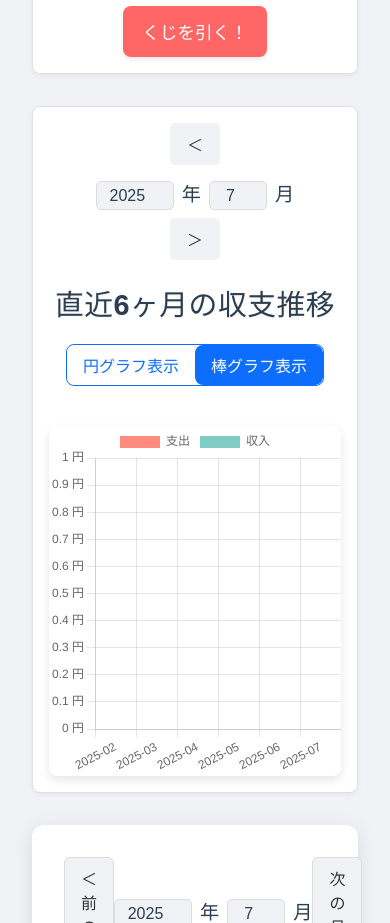
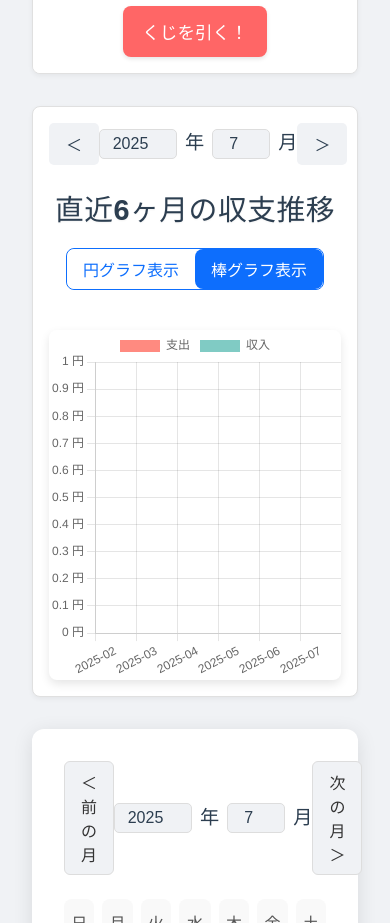
Before and after one commit to noctali168/Vue-kakeiboD, a Vue app: page / in a window 390 px wide. Shown: the part 880-1803 px from the top of the page. Built offline with nearby package versions, Linux system fonts and the light colour scheme.

Commit message:
グラフ再修正

```diff
--- a/src/components/SummaryArea.vue
+++ b/src/components/SummaryArea.vue
@@ -1,7 +1,16 @@
 <template>
   <div class="component-container">
     <div class="header">
-      <h3>{{ displayChartType === 'pie' ? currentMonthYear + 'の収支内訳' : '直近6ヶ月の収支推移' }}</h3>
+      <div class="month-navigation">
+        <button @click="prevMonth" class="nav-button">＜</button>
+        <div class="month-year-inputs">
+          <input type="number" v-model.number="selectedYear" class="year-input" min="2000" max="2100" />年
+          <input type="number" v-model.number="selectedMonth" class="month-input" min="1" max="12" />月
+        </div>
+        <button @click="nextMonth" class="nav-button">＞</button>
+      </div>
+
+      <h3>{{ displayChartType === 'pie' ? selectedYear + '年' + selectedMonth + '月の収支内訳' : '直近6ヶ月の収支推移' }}</h3>
 
       <div class="toggle-buttons chart-type-selector">
         <button @click="displayChartType = 'pie'" :class="{ active: displayChartType === 'pie' }">円グラフ表示</button>
@@ -61,27 +70,60 @@ ChartJS.register(
 );
 
 const props = defineProps({
-  expenseData: { type: Object, required: true },
-  incomeData: { type: Object, required: true },
   categories: { type: Object, required: true },
-  records: { type: Array, required: true },
+  records: { type: Array, required: true }, // ★変更点★ records全体を受け取る
 });
 
-// 円グラフと棒グラフの表示タイプを管理
+// SummaryArea内部で年月を管理
+const now = new Date();
+const selectedYear = ref(now.getFullYear());
+const selectedMonth = ref(now.getMonth() + 1);
+
+// 月を変更する関数 (SummaryArea内部用)
+const prevMonth = () => {
+  if (selectedMonth.value === 1) {
+    selectedMonth.value = 12;
+    selectedYear.value -= 1;
+  } else {
+    selectedMonth.value -= 1;
+  }
+};
+
+const nextMonth = () => {
+  if (selectedMonth.value === 12) {
+    selectedMonth.value = 1;
+    selectedYear.value += 1;
+  } else {
+    selectedMonth.value += 1;
+  }
+};
+
+
 const displayChartType = ref('bar'); // 初期表示は棒グラフのまま
 
-const currentMonthYear = computed(() => {
-  const now = new Date();
-  const year = now.getFullYear();
-  const month = now.getMonth() + 1;
-  return `${year}年${month}月`;
+// ★追加★ グラフ表示用のフィルタリング済みレコード
+const filteredRecordsForGraphMonth = computed(() => {
+  const ym = `${selectedYear.value}-${String(selectedMonth.value).padStart(2, '0')}`;
+  return props.records.filter(r => r.date.startsWith(ym));
 });
 
-// --------- 円グラフデータ (支出) ---------
+// --------- 円グラフデータ (支出) - filteredRecordsForGraphMonthを使用 ---------
 const expenseChartData = computed(() => {
-  const labels = Object.keys(props.expenseData);
-  const data = Object.values(props.expenseData);
+  const expenses = {};
+  filteredRecordsForGraphMonth.value
+    .filter(r => r.type === '支出')
+    .forEach(record => {
+      const category = record.category;
+      const amount = Number(record.amount) || 0;
+      if (expenses[category]) {
+        expenses[category] += amount;
+      } else {
+        expenses[category] = amount;
+      }
+    });
 
+  const labels = Object.keys(expenses);
+  const data = Object.values(expenses);
   const backgroundColors = labels.map(label => {
     const category = props.categories.支出.find(c => c.name === label);
     return category ? category.color : '#cccccc';
@@ -93,11 +135,23 @@ const expenseChartData = computed(() => {
   };
 });
 
-// --------- 円グラフデータ (収入) ---------
+// --------- 円グラフデータ (収入) - filteredRecordsForGraphMonthを使用 ---------
 const incomeChartData = computed(() => {
-  const labels = Object.keys(props.incomeData);
-  const data = Object.values(props.incomeData);
+  const incomes = {};
+  filteredRecordsForGraphMonth.value
+    .filter(r => r.type === '収入')
+    .forEach(record => {
+      const category = record.category;
+      const amount = Number(record.amount) || 0;
+      if (incomes[category]) {
+        incomes[category] += amount;
+      } else {
+        incomes[category] = amount;
+      }
+    });
 
+  const labels = Object.keys(incomes);
+  const data = Object.values(incomes);
   const backgroundColors = labels.map(label => {
     const category = props.categories.収入.find(c => c.name === label);
     return category ? category.color : '#cccccc';
@@ -129,11 +183,12 @@ const baseChartOptions = {
 };
 
 // --------- 棒グラフ用ロジック ---------
+// ★修正★ 選択された年月に基づいて過去の月を取得
 function getPastMonths(count = 6) {
   const result = [];
-  const now = new Date();
+  const baseDate = new Date(selectedYear.value, selectedMonth.value - 1, 1); // SummaryArea内部の年月を基準に
   for (let i = count - 1; i >= 0; i--) {
-    const d = new Date(now.getFullYear(), now.getMonth() - i, 1);
+    const d = new Date(baseDate.getFullYear(), baseDate.getMonth() - i, 1);
     const y = d.getFullYear();
     const m = d.getMonth() + 1;
     result.push(`${y}-${m.toString().padStart(2, '0')}`);
@@ -147,7 +202,7 @@ const barChartData = computed(() => {
   const incomeData = [];
 
   months.forEach(month => {
-    const filtered = props.records.filter(r => r.date.startsWith(month));
+    const filtered = props.records.filter(r => r.date.startsWith(month)); // records全体からフィルタリング
     const monthExpense = filtered
       .filter(r => r.type === '支出')
       .reduce((sum, r) => sum + Number(r.amount || 0), 0);
@@ -217,6 +272,51 @@ h3 {
   text-shadow: 0 1px 2px rgba(0,0,0,0.05);
 }
 
+/* 月切り替えナビゲーションのスタイル */
+.month-navigation {
+  display: flex;
+  justify-content: space-between;
+  align-items: center;
+  margin-bottom: 1.5rem;
+  font-size: 1.2rem;
+  color: #2c3e50;
+  font-weight: bold;
+}
+
+.month-navigation .nav-button {
+  background-color: #f0f2f5;
+  color: #2c3e50;
+  padding: 0.5rem 1rem;
+  border-radius: 5px;
+  cursor: pointer;
+  transition: background-color 0.2s;
+  font-weight: normal;
+  font-size: 1rem;
+}
+.month-navigation .nav-button:hover {
+  background-color: #e0e0e0;
+}
+/* 年月入力フィールドのスタイル */
+.month-year-inputs {
+  display: flex;
+  align-items: center;
+  gap: 0.5rem;
+}
+.month-year-inputs input {
+  width: 60px; /* 年入力の幅 */
+  text-align: center;
+  padding: 0.3rem 0.5rem;
+  border: 1px solid #ddd;
+  border-radius: 5px;
+  font-size: 1rem;
+  color: #2c3e50; /* 文字色を濃く */
+  background-color: #f0f2f5; /* 背景色を明るく */
+}
+.month-year-inputs .month-input {
+  width: 40px; /* 月入力の幅 */
+}
+
+
 /* グラフタイプ選択ボタン */
 .toggle-buttons {
   display: flex;
@@ -249,7 +349,7 @@ h3 {
   display: flex;
   flex-wrap: wrap;
   justify-content: center;
-  gap: 2rem; /* グラフ間のスペース */
+  gap: 2rem;
 }
 
 .chart-section {
@@ -271,7 +371,7 @@ h3 {
 .chart-wrapper {
   position: relative;
   width: 100%;
-  height: 250px; /* 円グラフの高さ */
+  height: 250px;
   margin: auto;
   box-shadow: 0 4px 10px rgba(0,0,0,0.1);
   border-radius: 8px;
@@ -281,11 +381,11 @@ h3 {
 /* 棒グラフ専用のコンテナ */
 .bar-chart-container {
   width: 100%;
-  padding-top: 1rem; /* グラフの上部にスペース */
+  padding-top: 1rem;
 }
 
 .large-chart-wrapper {
-  height: 350px; /* 棒グラフの高さ */
+  height: 350px;
 }
 
 p {
--- a/src/pages/HomePage.vue
+++ b/src/pages/HomePage.vue
@@ -34,23 +34,9 @@
       </div>
 
       <div class="content-right card-container summary-chart-container">
-        <div class="month-navigation">
-          <button @click="prevGraphMonth" class="nav-button">＜</button>
-          <div class="month-year-inputs">
-            <input type="number" v-model.number="selectedGraphYear" class="year-input" min="2000" max="2100" />年
-            <input type="number" v-model.number="selectedGraphMonth" class="month-input" min="1" max="12" />月
-          </div>
-          <button @click="nextGraphMonth" class="nav-button">＞</button>
-        </div>
-
         <SummaryArea
-          :expense-data="monthlyExpensesByCategoryForGraph"
-          :income-data="monthlyIncomesByCategoryForGraph"
           :categories="categories"
-          :records="records"
-          :selected-year="selectedGraphYear"
-          :selected-month="selectedGraphMonth"
-          class="summary-area-component"
+          :records="records" class="summary-area-component"
         />
       </div>
     </div>
@@ -97,28 +83,13 @@ const getJSTDate = () => new Date(Date.now() + ((new Date().getTimezoneOffset()
 const currentJSTYear = ref(getJSTDate().getFullYear());
 const currentJSTMonth = ref(getJSTDate().getMonth() + 1);
 
-// グラフ表示用の年月 (ユーザーが変更する)
-const selectedGraphYear = ref(currentJSTYear.value);
-const selectedGraphMonth = ref(currentJSTMonth.value);
+// ★削除★ グラフ表示用の年月 (SummaryArea.vueに移動)
+// const selectedGraphYear = ref(currentJSTYear.value);
+// const selectedGraphMonth = ref(currentJSTMonth.value);
 
-// 月を変更する関数 (グラフ表示用)
-const prevGraphMonth = () => {
-  if (selectedGraphMonth.value === 1) {
-    selectedGraphMonth.value = 12;
-    selectedGraphYear.value -= 1;
-  } else {
-    selectedGraphMonth.value -= 1;
-  }
-};
-
-const nextGraphMonth = () => {
-  if (selectedGraphMonth.value === 12) {
-    selectedGraphMonth.value = 1;
-    selectedGraphYear.value += 1;
-  } else {
-    selectedGraphMonth.value += 1;
-  }
-};
+// ★削除★ 月を変更する関数 (SummaryArea.vueに移動)
+// const prevGraphMonth = () => { ... };
+// const nextGraphMonth = () => { ... };
 
 
 // ご褒美ボタンが押された時の処理
@@ -149,7 +120,7 @@ onMounted(() => {
 });
 
 
-// 「現在の月」のデータ (GoalTrackerなどに影響)
+// 「現在の月」のデータ (GoalTrackerなどに影響) - 変更なし
 const filteredRecordsForCurrentMonth = computed(() => {
   const ym = `${currentJSTYear.value}-${String(currentJSTMonth.value).padStart(2, '0')}`;
   return records.value.filter(r => r.date.startsWith(ym));
@@ -175,43 +146,10 @@ const achievementRate = computed(() => {
 });
 
 
-// 「グラフ表示用」のデータ
-const filteredRecordsForGraphMonth = computed(() => {
-  const ym = `${selectedGraphYear.value}-${String(selectedGraphMonth.value).padStart(2, '0')}`;
-  return records.value.filter(r => r.date.startsWith(ym));
-});
-
-const monthlyExpensesByCategoryForGraph = computed(() => {
-  const expenses = {};
-  filteredRecordsForGraphMonth.value
-    .filter(r => r.type === '支出')
-    .forEach(record => {
-      const category = record.category;
-      const amount = Number(record.amount) || 0;
-      if (expenses[category]) {
-        expenses[category] += amount;
-      } else {
-        expenses[category] = amount;
-      }
-    });
-  return expenses;
-});
-
-const monthlyIncomesByCategoryForGraph = computed(() => {
-  const incomes = {};
-  filteredRecordsForGraphMonth.value
-    .filter(r => r.type === '収入')
-    .forEach(record => {
-      const category = record.category;
-      const amount = Number(record.amount) || 0;
-      if (incomes[category]) {
-        incomes[category] += amount;
-      } else {
-        incomes[category] = amount;
-      }
-    });
-  return incomes;
-});
+// ★削除★ 「グラフ表示用」のデータはSummaryArea.vueで直接計算
+// const filteredRecordsForGraphMonth = computed(() => { ... });
+// const monthlyExpensesByCategoryForGraph = computed(() => { ... });
+// const monthlyIncomesByCategoryForGraph = computed(() => { ... });
 
 
 const updateGoalAmount = (newGoal) => {
@@ -356,7 +294,8 @@ const updateGoalAmount = (newGoal) => {
   padding: 1.5rem; /* SummaryArea内部のpaddingと競合しないように調整 */
 }
 
-/* 月切り替えナビゲーションのスタイル */
+/* 月切り替えナビゲーションのスタイルはHomePage.vueからは削除 */
+/*
 .month-navigation {
   display: flex;
   justify-content: space-between;
@@ -380,27 +319,25 @@ const updateGoalAmount = (newGoal) => {
 .month-navigation .nav-button:hover {
   background-color: #e0e0e0;
 }
-/* 年月入力フィールドのスタイル */
 .month-year-inputs {
   display: flex;
   align-items: center;
   gap: 0.5rem;
 }
 .month-year-inputs input {
-  width: 60px; /* 年入力の幅 */
+  width: 60px;
   text-align: center;
   padding: 0.3rem 0.5rem;
   border: 1px solid #ddd;
   border-radius: 5px;
   font-size: 1rem;
   color: #2c3e50;
-  /* ★ここを変更★ 背景色と文字色を調整 */
-  background-color: #f0f2f5; /* 明るいグレーの背景 */
-  color: #2c3e50; /* 濃い文字色 */
+  background-color: #f0f2f5;
 }
 .month-year-inputs .month-input {
-  width: 40px; /* 月入力の幅 */
+  width: 40px;
 }
+*/
 
 
 /* SummaryAreaコンポーネント自体のスタイル調整 */
@@ -492,13 +429,13 @@ const updateGoalAmount = (newGoal) => {
   }
 
   /* 月入力のモバイル調整 */
-  .month-navigation {
-    flex-wrap: wrap; /* 折り返す */
+  .month-navigation { /* このスタイルはHomePage.vueからは削除 */
+    flex-wrap: wrap;
     justify-content: center;
     gap: 0.5rem;
   }
-  .month-year-inputs {
-    flex-basis: 100%; /* 全幅を占める */
+  .month-year-inputs { /* このスタイルはHomePage.vueからは削除 */
+    flex-basis: 100%;
     justify-content: center;
     margin-top: 0.5rem;
   }
```
